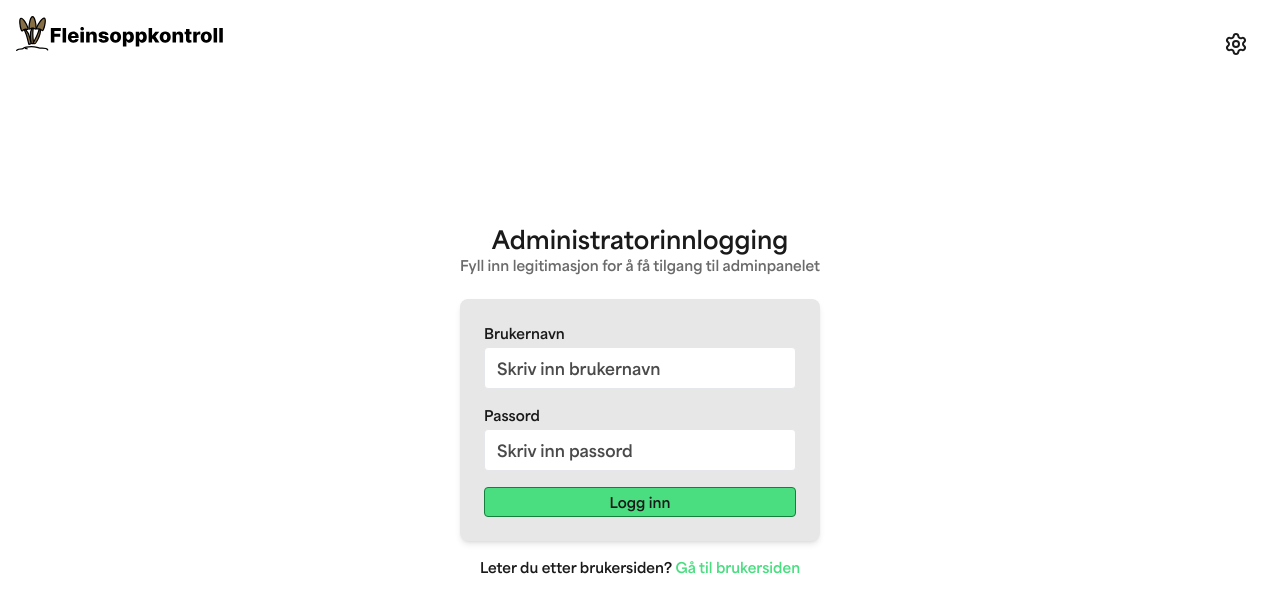
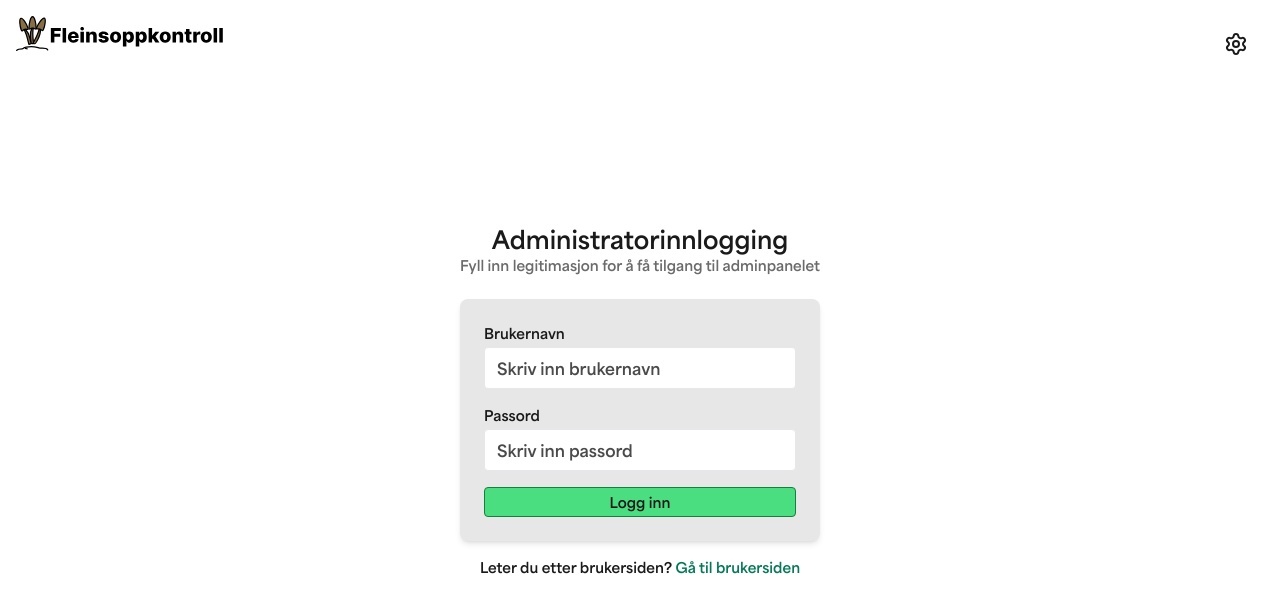
Before and after one commit to jensmjahle/mushroom-identification-frontend, a Vue app: page /admin/login in a window 1280 px wide. Shown: the top 612 px of the page. Built offline with nearby package versions, Linux system fonts and the light colour scheme.

Commit message:
Fix link color on AdminLoginForm

```diff
--- a/src/components/admin/AdminLoginForm.vue
+++ b/src/components/admin/AdminLoginForm.vue
@@ -34,7 +34,7 @@
       {{ t("login.goToUserSite.question") }}
       <router-link
           to="/"
-          class="text-button1 hover:underline font-medium"
+          class="text-success-border hover:underline font-medium"
       >
         {{ t("login.goToUserSite.link") }}
       </router-link>
```
